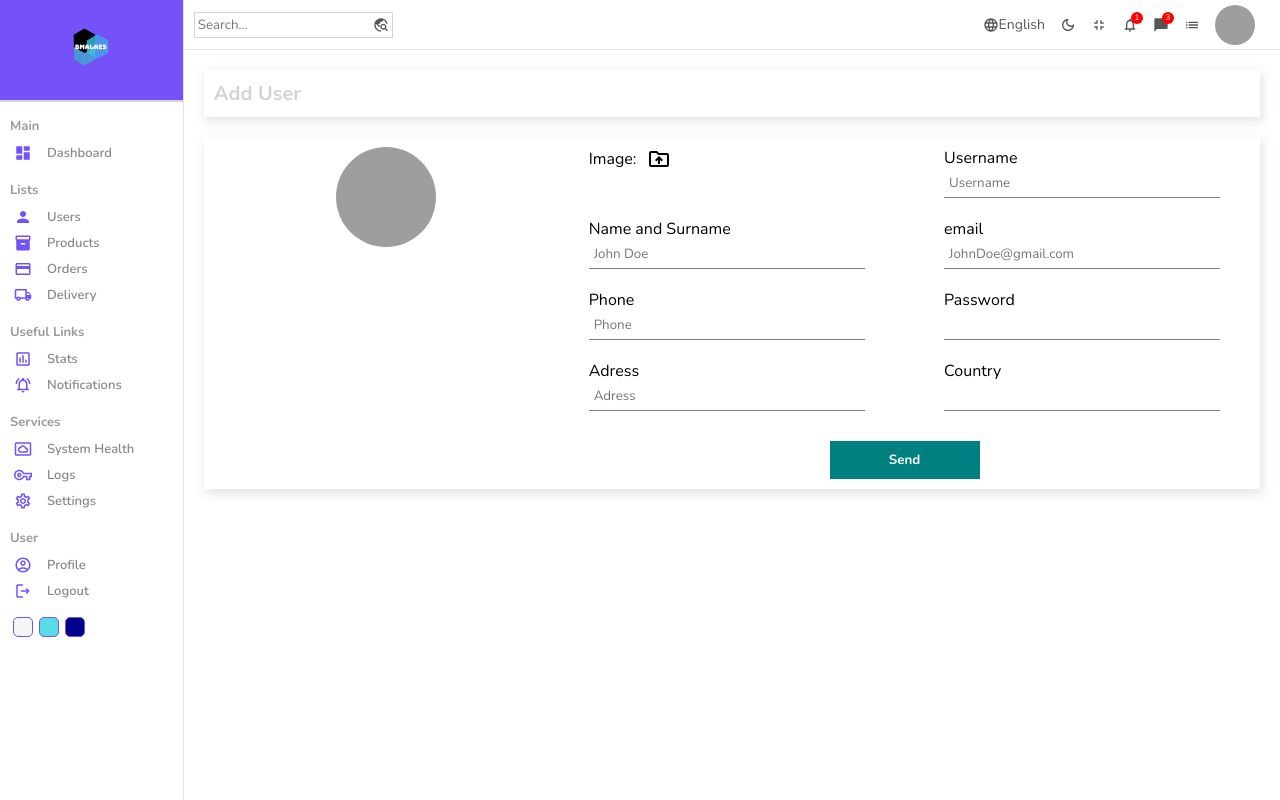
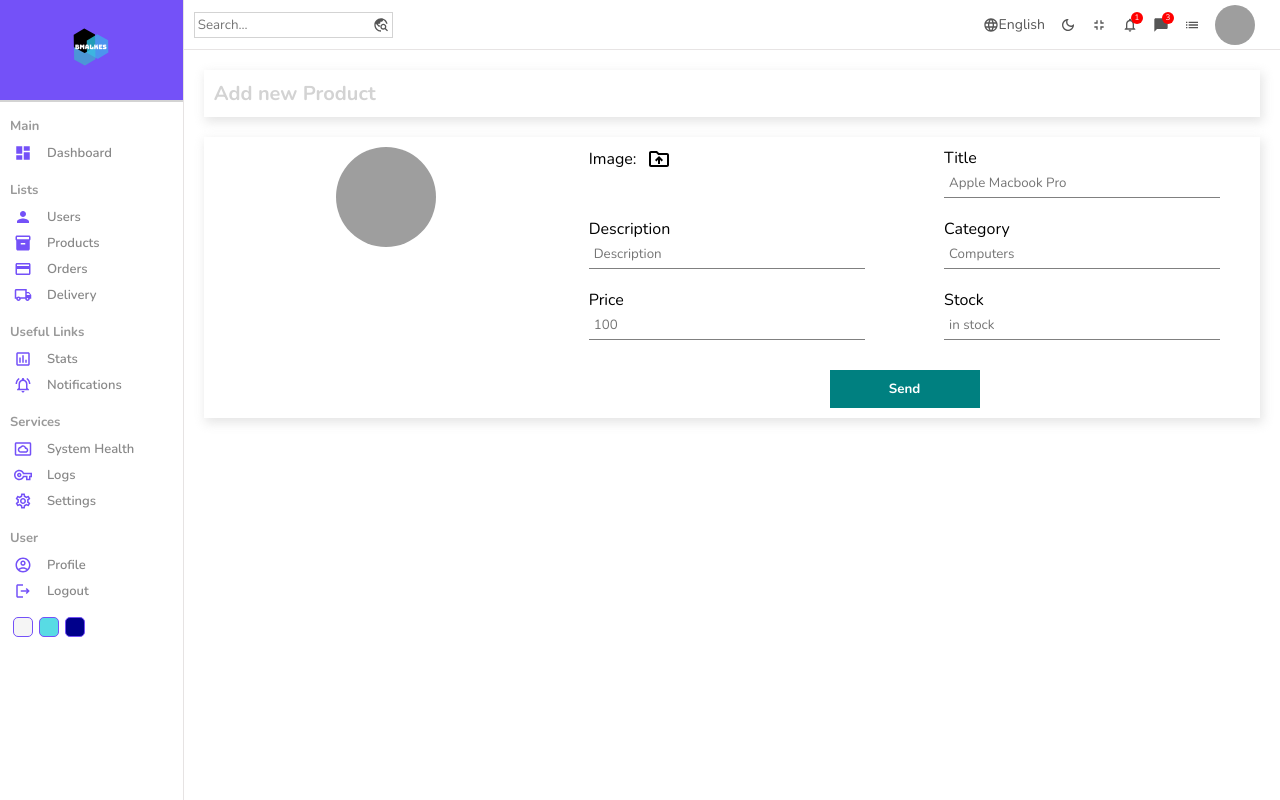
Before and after one commit to BmAlkes/react-admin-app, a React (Create React App) app: page /products/new in a window 1280 px wide. Built offline with nearby package versions, Linux system fonts and the light colour scheme; grey boxes are pictures that could not be loaded.

Commit message:
feat:router

```diff
--- a/src/App.js
+++ b/src/App.js
@@ -5,10 +5,12 @@ import Login from "./pages/Login/Login";
 import List from "./pages/list/List";
 import Single from "./pages/single/Single";
 import New from "./pages/new/New";
+import { userInputs, productInputs } from "./formSource";
+import "./style/dark.scss";
 
 const App = () => {
     return (
-        <div className="App">
+        <div className="App dark">
             <BrowserRouter>
                 <Routes>
                     <Route path="/">
@@ -17,12 +19,28 @@ const App = () => {
                         <Route path="users">
                             <Route index element={<List />} />
                             <Route path=":userId" element={<Single />} />
-                            <Route path="new" element={<New />} />
+                            <Route
+                                path="new"
+                                element={
+                                    <New
+                                        inputs={userInputs}
+                                        title={"Add new User"}
+                                    />
+                                }
+                            />
                         </Route>
                         <Route path="products">
                             <Route index element={<List />} />
                             <Route path=":productId" element={<Single />} />
-                            <Route path="new" element={<New />} />
+                            <Route
+                                path="new"
+                                element={
+                                    <New
+                                        inputs={productInputs}
+                                        title="Add new Product"
+                                    />
+                                }
+                            />
                         </Route>
                     </Route>
                 </Routes>
--- a/src/components/Charts/Charts.jsx
+++ b/src/components/Charts/Charts.jsx
@@ -15,8 +15,6 @@ const Charts = ({ aspect, title }) => {
         { name: "February", Total: 2100 },
         { name: "March", Total: 800 },
         { name: "April", Total: 1600 },
-        { name: "May", Total: 900 },
-        { name: "June", Total: 200 },
     ];
 
     return (
--- a/src/components/Sidebar/Sidebar.jsx
+++ b/src/components/Sidebar/Sidebar.jsx
@@ -14,28 +14,35 @@ import VpnKeyOutlinedIcon from "@mui/icons-material/VpnKeyOutlined";
 import SettingsOutlinedIcon from "@mui/icons-material/SettingsOutlined";
 import AccountCircleOutlinedIcon from "@mui/icons-material/AccountCircleOutlined";
 import LogoutOutlinedIcon from "@mui/icons-material/LogoutOutlined";
+import { Link } from "react-router-dom";
 
 const Sidebar = () => {
     return (
         <div className="sidebar">
             <div className="top">
+                <Link to="/">
                     <span className="logo">
                         <img src={logo} alt="" />
                     </span>
+                </Link>
             </div>
             <hr />
             <div className="center">
                 <ul>
                     <p className="title">Main</p>
+                    <Link to="/" style={{ textDecoration: "none" }}>
                         <li>
                             <DashboardIcon className="icon" />
                             <span>Dashboard</span>
                         </li>
+                    </Link>
                     <p className="title">Lists</p>
+                    <Link to="/users" style={{ textDecoration: "none" }}>
                         <li>
                             <PersonIcon className="icon" />
                             <span>Users</span>
                         </li>
+                    </Link>
                     <li>
                         <Inventory2Icon className="icon" />
                         <span>Products</span>
--- a/src/components/Tables/Tables.jsx
+++ b/src/components/Tables/Tables.jsx
@@ -7,6 +7,7 @@ import TableContainer from "@mui/material/TableContainer";
 import TableHead from "@mui/material/TableHead";
 import TableRow from "@mui/material/TableRow";
 import Paper from "@mui/material/Paper";
+import { Link } from "react-router-dom";
 
 const Tables = () => {
     const rows = [
--- a/src/components/dataTable/DataTable.jsx
+++ b/src/components/dataTable/DataTable.jsx
@@ -3,6 +3,7 @@ import "./dataTable.scss";
 
 import { DataGrid } from "@mui/x-data-grid";
 import { userColumns, userRows } from "../../dataTableSource";
+import { Link } from "react-router-dom";
 
 const DataTable = () => {
     const actionColumn = [
@@ -13,7 +14,13 @@ const DataTable = () => {
             renderCell: () => {
                 return (
                     <div className="cellAction">
-                        <div className="viewButton">View</div>
+                        <Link
+                            to="/users/test"
+                            style={{ textDecoration: "none" }}
+                        >
+                            <div className="viewButton">View</div>
+                        </Link>
+
                         <div className="deleteButton">Delete</div>
                     </div>
                 );
@@ -23,6 +30,12 @@ const DataTable = () => {
 
     return (
         <div className="dataTable">
+            <div className="dataTableTitle">
+                Add New User
+                <Link to="/users/new" className="link">
+                    Add new
+                </Link>
+            </div>
             <DataGrid
                 className="datagrid"
                 rows={userRows}
--- a/src/components/dataTable/dataTable.scss
+++ b/src/components/dataTable/dataTable.scss
@@ -1,6 +1,25 @@
 .dataTable {
     height: 500px;
     padding: 20px;
+    .dataTableTitle {
+        width: 100%;
+        font-size: 20px;
+        color: gray;
+        margin-bottom: 10px;
+        display: flex;
+        justify-content: space-between;
+        align-items: center;
+
+        .link {
+            text-decoration: none;
+            color: green;
+            font-size: 16px;
+            font-weight: 400;
+            border: 1px solid green;
+            padding: 5px;
+            border-radius: 5px;
+        }
+    }
 
     .datagrid {
         font-size: 10px;
--- a/src/pages/Home/Home.jsx
+++ b/src/pages/Home/Home.jsx
@@ -21,7 +21,7 @@ const Home = () => {
                 </div>
                 <div className="charts">
                     <Featured />
-                    <Charts aspect={1 / 2} title="Last 6 months (Revenue)" />
+                    <Charts aspect={1 / 1} title="Last 6 months (Revenue)" />
                 </div>
                 <div className="listContainer">
                     <div className="listTitle">Latest Transaction</div>
--- a/src/pages/new/New.jsx
+++ b/src/pages/new/New.jsx
@@ -1,21 +1,28 @@
-import React from "react";
+import React, { useState } from "react";
 import "./new.scss";
 import SideBar from "../../components/Sidebar/Sidebar";
 import Navbar from "../../components/Navbar/Navbar";
 import { DriveFolderUploadOutlined } from "@mui/icons-material";
-const New = () => {
+
+const New = ({ title, inputs }) => {
+    const [file, setFile] = useState("");
+
     return (
         <div className="new">
             <SideBar />
             <div className="newContainer">
                 <Navbar />
                 <div className="top">
-                    <h1 className="title">Add User</h1>
+                    <h1 className="title">{title}</h1>
                 </div>
                 <div className="bottom">
                     <div className="left">
                         <img
-                            src="https://icon-library.com/images/no-image-icon/no-image-icon-0.jpg"
+                            src={
+                                file
+                                    ? URL.createObjectURL(file)
+                                    : "https://icon-library.com/images/no-image-icon/no-image-icon-0.jpg"
+                            }
                             alt=""
                         />
                     </div>
@@ -30,39 +37,18 @@ const New = () => {
                                     type="file"
                                     id="file"
                                     style={{ display: "none" }}
+                                    onChange={(e) => setFile(e.target.files[0])}
                                 />
                             </div>
-                            <div className="formInput">
-                                <label>Username</label>
-                                <input type="text" placeholder="Username" />
-                            </div>
-                            <div className="formInput">
-                                <label>Name and Surname</label>
-                                <input type="text" placeholder="John Doe" />
-                            </div>
-                            <div className="formInput">
-                                <label>email</label>
-                                <input
-                                    type="email"
-                                    placeholder="JohnDoe@gmail.com"
-                                />
-                            </div>
-                            <div className="formInput">
-                                <label>Phone</label>
-                                <input type="text" placeholder="Phone" />
-                            </div>
-                            <div className="formInput">
-                                <label>Password</label>
-                                <input type="password" />
-                            </div>
-                            <div className="formInput">
-                                <label>Adress</label>
-                                <input type="text" placeholder="Adress" />
-                            </div>
-                            <div className="formInput">
-                                <label>Country</label>
-                                <input type="text" />
-                            </div>
+                            {inputs.map((input) => (
+                                <div className="formInput" key={input.id}>
+                                    <label>{input.label}</label>
+                                    <input
+                                        type={input.type}
+                                        placeholder={input.placeholder}
+                                    />
+                                </div>
+                            ))}
                             <button>Send</button>
                         </form>
                     </div>
--- /dev/null
+++ b/src/style/dark.scss
@@ -0,0 +1,8 @@
+.App .dark {
+    background-color: #222;
+    color: rgb(156, 156, 156);
+
+    .chart {
+        stroke: rgba(228, 228, 228, 0.219);
+    }
+}
```
Lines whose indentation alone changed are shown as unchanged.
